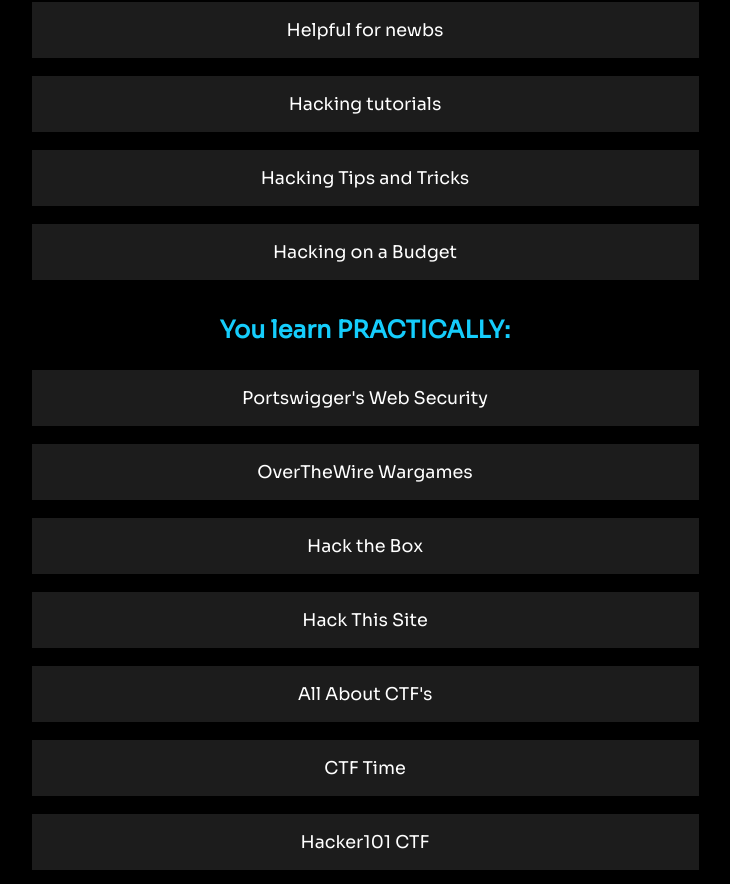
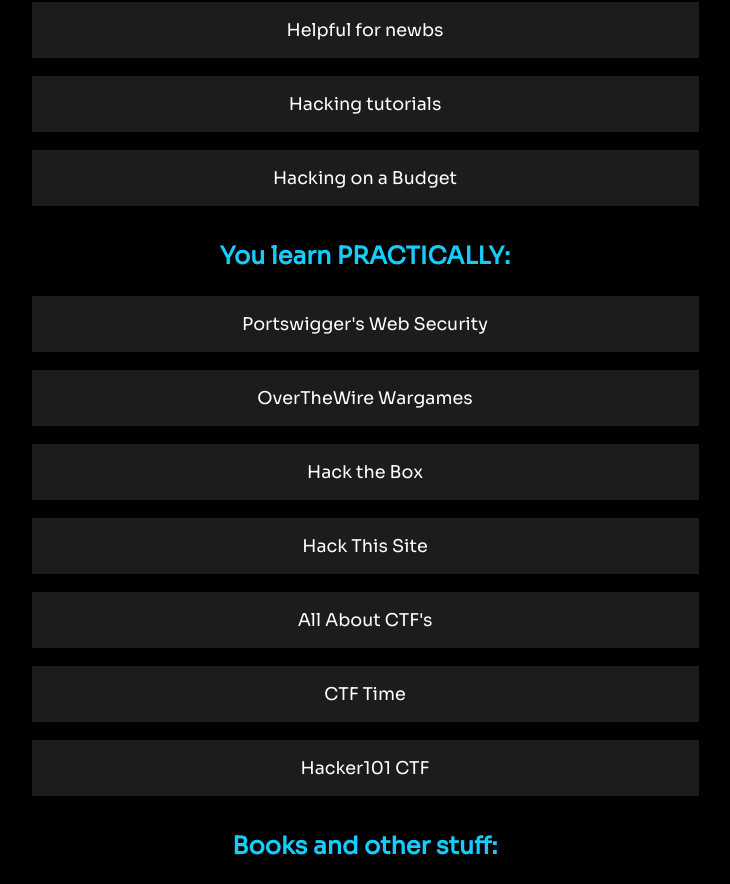
Before and after one commit to ParmeetChanne/hacker-stop, a React (Create React App) app: page /hacking in a window 1280 px wide. Shown: the part 1424-2308 px from the top of the page, without its empty margins (275-1005 px from the left). Built offline with nearby package versions, Linux system fonts and the light colour scheme.

Commit message:
Removed a resource

```diff
--- a/src/pages/hacking.js
+++ b/src/pages/hacking.js
@@ -34,7 +34,6 @@
           <li><a href="https://enfinlay.github.io/bugbounty/2020/08/15/so-you-wanna-hack.html">Guide for Beginners by P4nda</a></li>
           <li><a href="https://www.notion.so/c3ad240504bb448d8ca3c1ad4008cb4a?v=1b10e1a200084b4eaf1fea9479c03d7f&p=cc478dd74b8847cf9f779574c5b6d30b">Helpful for newbs</a></li>
           <li><a href="https://www.hackingtutorials.org/">Hacking tutorials</a></li>
-          <li><a href="http://hackerstipandtrick.blogspot.com/">Hacking Tips and Tricks</a></li>
           <li><a href="https://dev.to/pirateducky/hacking-on-a-budget-270d">Hacking on a Budget</a></li>
         </ul>
       </div>
```
